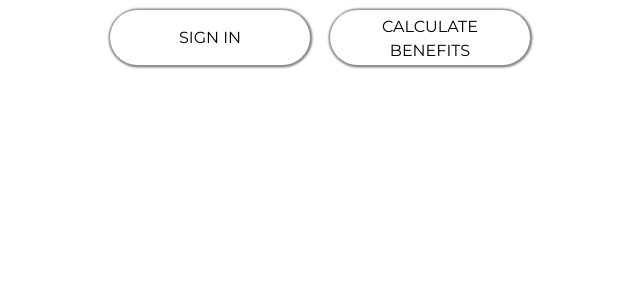
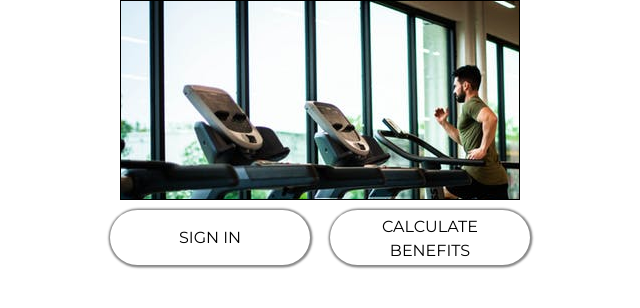
Before and after one commit to pallavbohara/fitlete, a plain HTML site: page index.html in a window 1280 px wide. Shown: the whole page, without its empty margins (320-960 px from the left). Drawn offline with nearby package versions, Linux system fonts and the light colour scheme.

Commit message:
demo image added

```diff
--- a/index.html
+++ b/index.html
@@ -151,11 +151,16 @@
       /* for visualization purposes */
       text-align: center;
     }
-
   </style>
 </head>
 
 <body>
+  <div style="width: 100%">
+
+    <div style="margin: 0 auto;background-image: url(gymbackground.jpeg); height: 200px; width: 400px; border: 1px solid black;">
+      <!-- Example of a DIV element with a background image: -->
+    </div>
+  </div>
   <div class="tab row">
     <button onclick="openTab(event, 'SignUpTab')" class="buttonPurple active tablinks">SIGN IN</button>
     <button onclick="openTab(event, 'CalculateBenefitTab')" class="buttonWhite tablinks">CALCULATE BENEFITS</button>
@@ -165,7 +170,7 @@
   <div id="SignUpTab" class="tabcontent">
     <div id="centerwrapper">
 
-      <h3  style="color: #5e62e7;font-family: 'Montserrat'; margin: 20px 20px">SIGN IN</h3>
+      <h3 style="color: #5e62e7;font-family: 'Montserrat'; margin: 20px 20px">SIGN IN</h3>
 
 
       <form>
@@ -202,9 +207,9 @@
     </div>
   </div>
   <div id="CalculateBenefitTab" class="tabcontent">
-      <div id="centerwrapper">
-          In progress...
-      </div>
+    <div id="centerwrapper">
+      In progress...
+    </div>
   </div>
 
   <!-- <div class="contactNsupport">
```
Also changed, not shown: gymbackground.jpeg (added).
